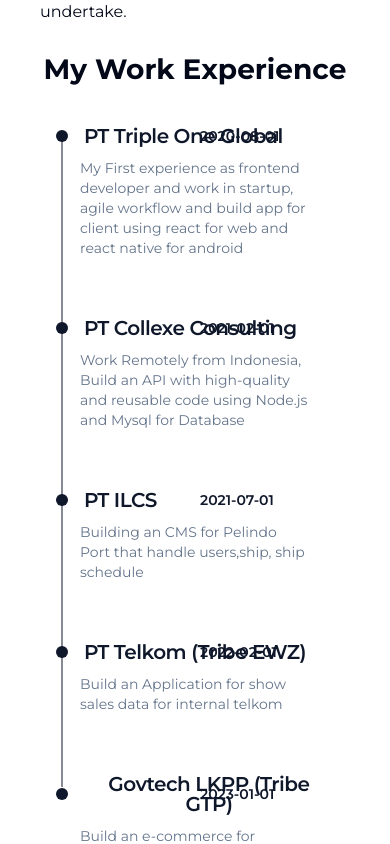
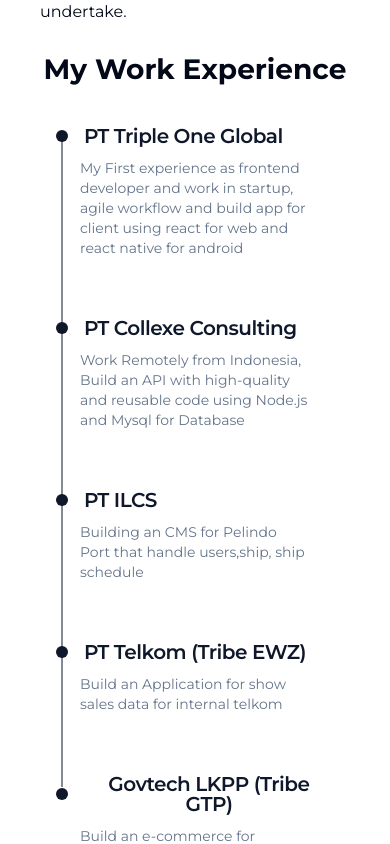
Before and after one commit to vandeace/personal-website, a Next.js app: page / in a window 390 px wide. Shown: the part 2040-2884 px from the top of the page. Built offline with nearby package versions, Linux system fonts and the light colour scheme.

Commit message:
fix responsive issue

```diff
--- a/components/timeline/timeline-layout.tsx
+++ b/components/timeline/timeline-layout.tsx
@@ -24,9 +24,7 @@
         <TimelineItem>
           {index + 1 === items.length ? null : <TimelineConnector />}
           <TimelineHeader>
-            <TimelineTime className="sm:hidden md:block">
-              {item.date}
-            </TimelineTime>
+            <TimelineTime className="hidden md:block">{item.date}</TimelineTime>
             <TimelineIcon />
             <TimelineTitle>{item.title}</TimelineTitle>
           </TimelineHeader>
```
